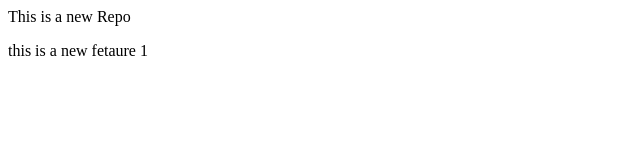
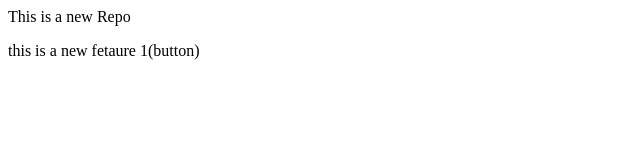
Before and after one commit to Abhishek00013/localRepo, a plain HTML site: page index.html in a window 1280 px wide. Shown: the full height of the page, 0-640 px from the left. Drawn offline with Linux system fonts and the light colour scheme.

Commit message:
Add buttuon

```diff
--- a/index.html
+++ b/index.html
@@ -1,2 +1,2 @@
 <p>This is a new Repo</p>
-<p> this is a new fetaure 1</p>
+<p> this is a new fetaure 1(button)</p>
```
